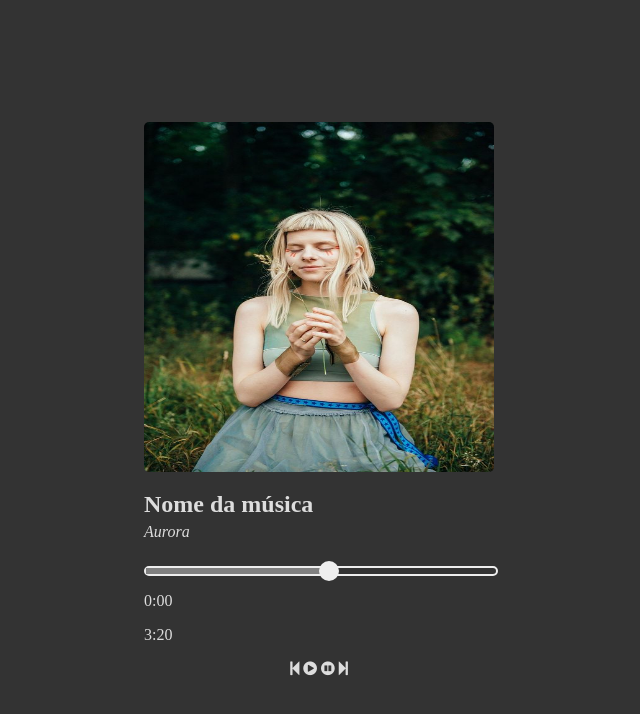
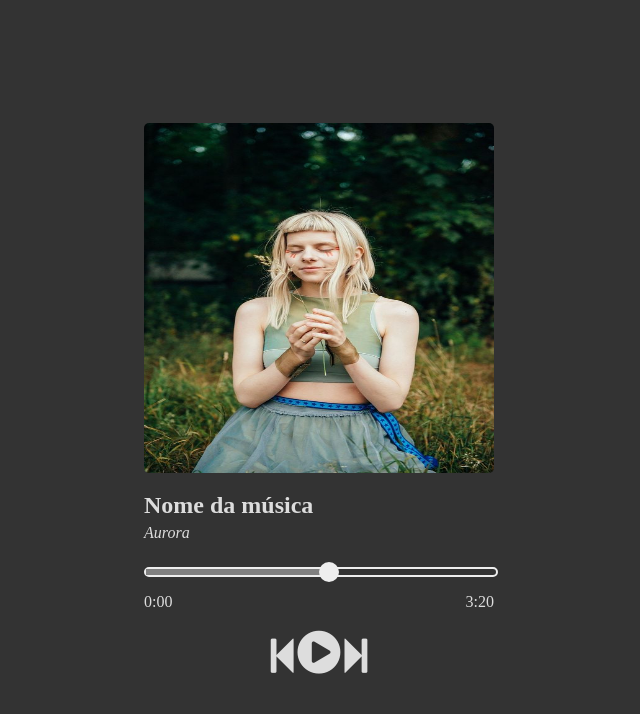
Before and after one commit to Gabrielhas2001/Reprodutor-Musical, a plain HTML site: page index.html in a window 1280 px wide. Shown: the whole page, without its empty margins (321-961 px from the left). Drawn offline with Linux system fonts and the light colour scheme.

Commit message:
Update style.css

```diff
--- a/style.css
+++ b/style.css
@@ -52,3 +52,22 @@ progress {
     border-radius: 50%;
     margin-left: -2px;
 }
+
+.tempo {
+    display: flex;
+    width: 350px;
+    justify-content: space-between;
+}
+
+.botao-play {
+    font-size: 50px;
+}
+
+.botao-pause {
+    font-size: 50px;
+    display: none;
+}
+
+.setas {
+    font-size: 40px;
+}
```
